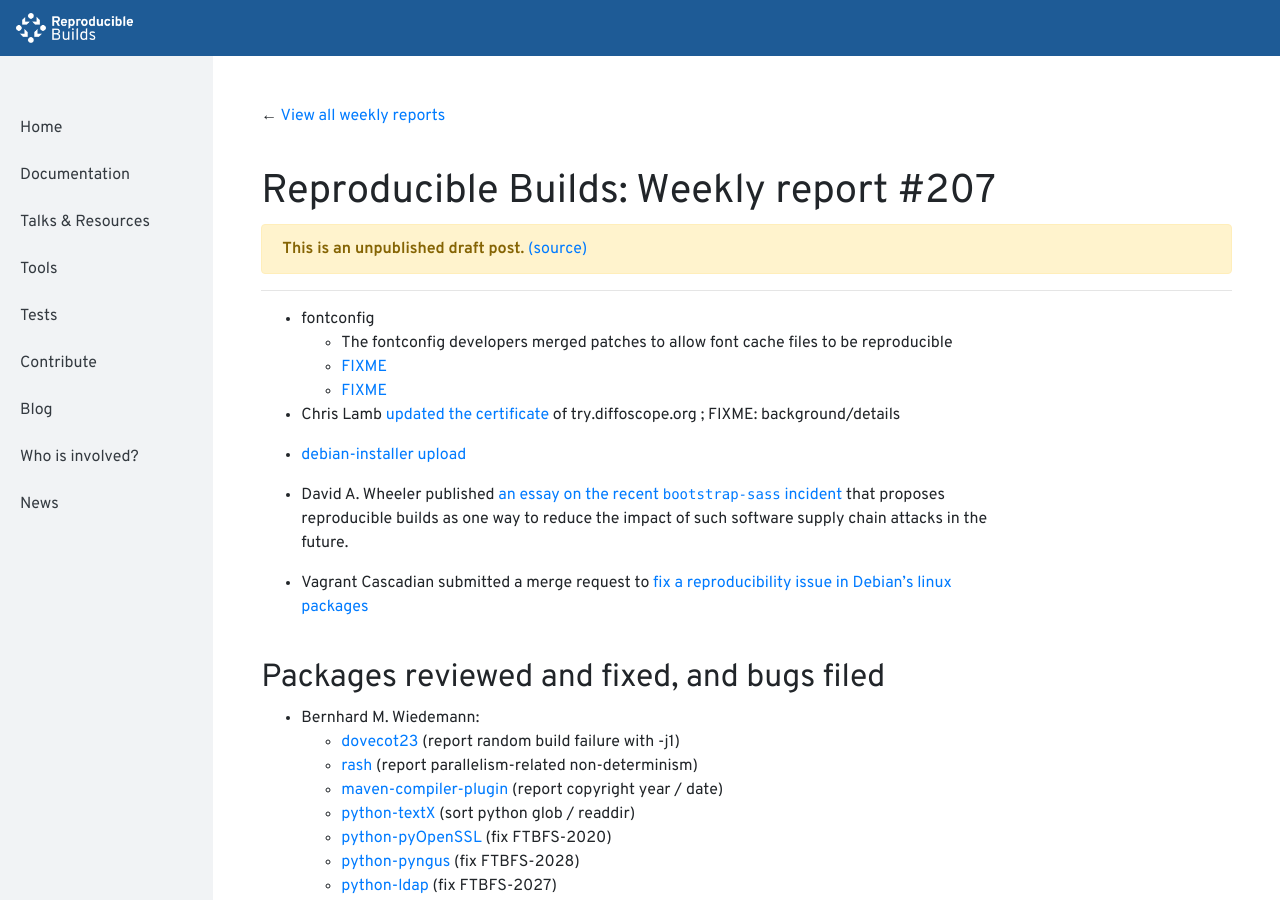
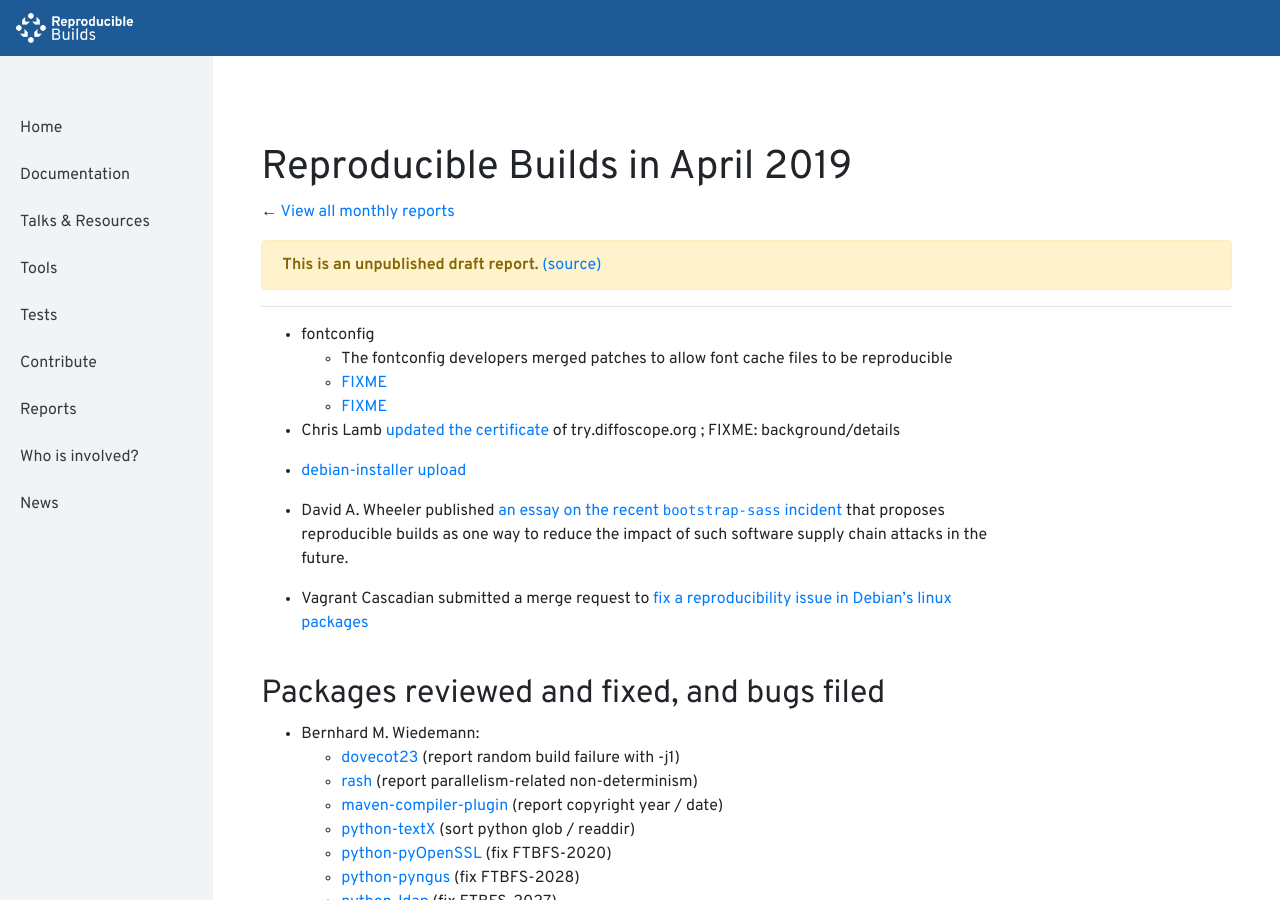
Before and after one commit to prototypefund/reproducible-website, a Jekyll site: the page built from _reports/201904.md, in a window 1280 px wide and 900 px high. Built offline with Jekyll 4.4.1, drawn with Linux system fonts in a browser that asks for light colours; some of the changed text lies outside the part shown.

Commit message:
Move to monthly report structure.

```diff
--- a/_config.yml
+++ b/_config.yml
@@ -20,6 +20,8 @@
     output: true
   events:
     output: true
+  reports:
+    output: true
 
 exclude:
 - README
--- /dev/null
+++ b/_layouts/new/report.html
@@ -0,0 +1,24 @@
+---
+layout: new/default
+---
+
+<h1><a href="{{ page.url }}">{{ page.title }}</a></h1>
+
+<p>&larr; <a href="{{ "/reports/" | prepend: site.baseurl }}">View all monthly reports</a></p>
+
+{% unless page.published %}
+<div class="col-12 alert alert-warning" role="alert">
+  <strong>This is an unpublished draft report.</strong>
+  <a href="https://salsa.debian.org/reproducible-builds/reproducible-website.git/tree/_reports/{{ page.year }}{{ page.month }}.md">(source)</a>
+</div>
+{% endunless %}
+
+<hr>
+
+<div class="blog-post-content">
+  {{ content }}
+</div>
+
+<hr>
+
+<p>&larr; <a href="{{ "/reports/" | prepend: site.baseurl }}">View all monthly reports</a></p>
--- a/_blog/posts/207.md
+++ b/_reports/201904.md
@@ -1,6 +1,8 @@
 ---
-layout: new/blog
-week: 207
+layout: new/report
+year: "2019"
+month: "04"
+title: "Reproducible Builds in April 2019"
 ---
 
 * fontconfig
```
Also changed, not shown: blog.md (+1 -15 lines), reports.md (added, +34 -0 lines), 4 other files.
